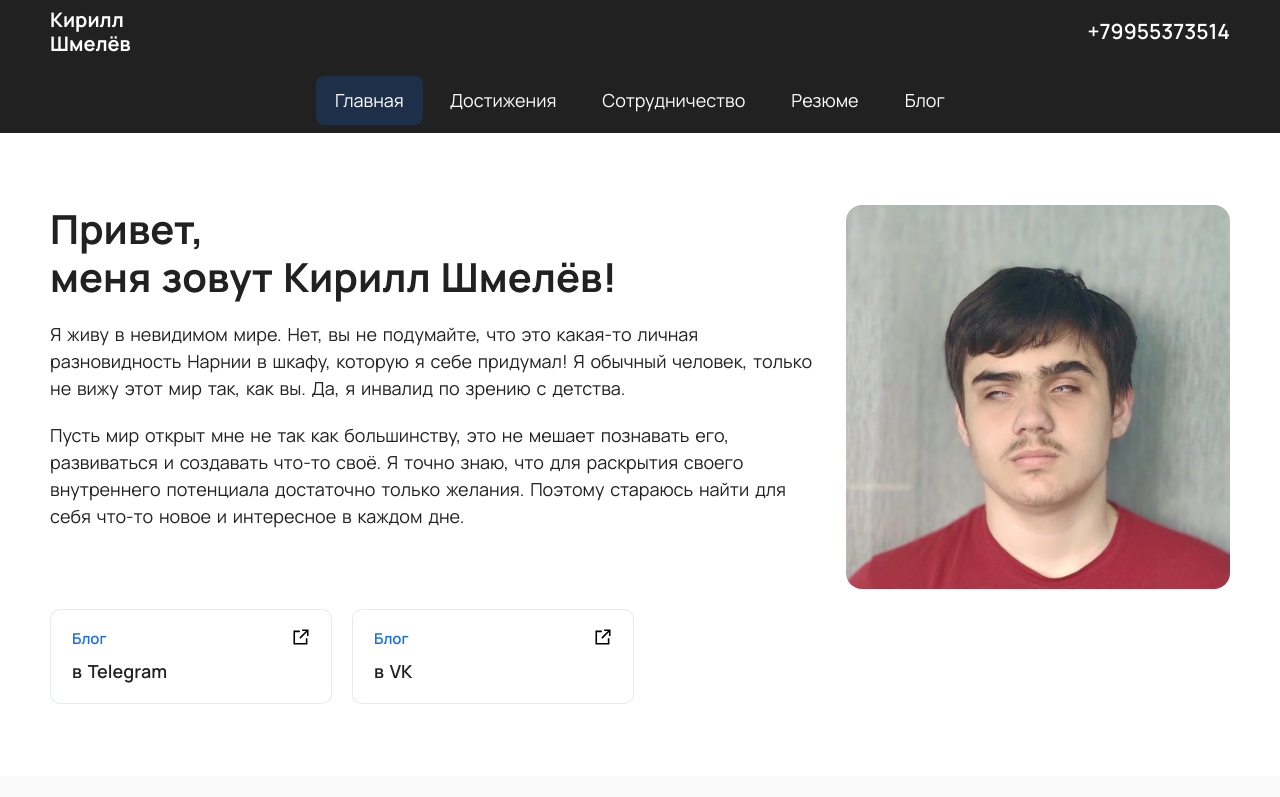
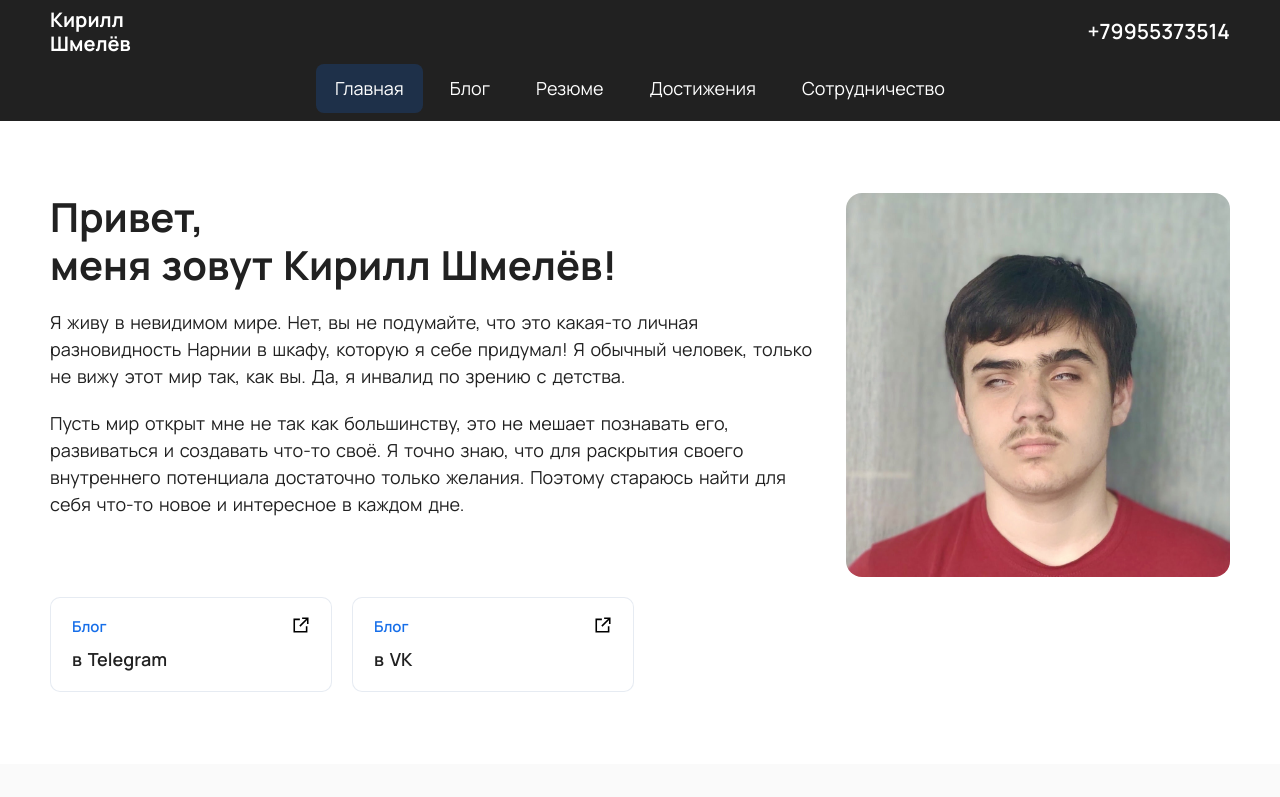
Before and after one commit to mitorun-studio/kirshmelev.ru, an Eleventy site: page src/index.html in a window 1280 px wide. Shown: the top 797 px of the page. Built offline with nearby package versions, Linux system fonts and the light colour scheme; Eleventy itself is replaced by a stand-in of ours; files that its build step writes are made by us from their sources; what @11tyrocks/eleventy-plugin-lightningcss, typograf would draw is missing.

Commit message:
FIX: Отступы в хедере и баг с лого

```diff
--- a/src/_includes/_header.njk
+++ b/src/_includes/_header.njk
@@ -10,13 +10,15 @@
 		<ul class="menu">
 			<li><a class="menu__link" href="{{ '/' | url }}" {{ 'aria-current=page' if '/' == page.url }}>Главная</a></li>
 
+			<li><a class="menu__link {{ 'active' if '/blog' in page.url }}" href="{{ '/blog/' | url }}" {{ 'aria-current=page' if '/blog/' == page.url }}>Блог</a></li>
+
+			<li><a class="menu__link {{ 'active' if '/resume' in page.url }}" href="{{ '/resume/' | url }}" {{ 'aria-current=page' if '/resume/' == page.url }}>Резюме</a></li>
+
 			<li><a class="menu__link {{ 'active' if '/achievements' in page.url }}" href="{{ '/achievements/' | url }}" {{ 'aria-current=page' if '/achievements/' == page.url }}>Достижения</a></li>
 
 			<li><a class="menu__link {{ 'active' if '/partnership' in page.url }}" href="{{ '/partnership/' | url }}" {{ 'aria-current=page' if '/partnership/' == page.url }}>Сотрудничество</a></li>
 
-			<li><a class="menu__link {{ 'active' if '/resume' in page.url }}" href="{{ '/resume/' | url }}" {{ 'aria-current=page' if '/resume/' == page.url }}>Резюме</a></li>
 
-			<li><a class="menu__link {{ 'active' if '/blog' in page.url }}" href="{{ '/blog/' | url }}" {{ 'aria-current=page' if '/blog/' == page.url }}>Блог</a></li>
 		</ul>
 
 	</nav>
--- a/src/styles.css
+++ b/src/styles.css
@@ -492,8 +492,8 @@ svg {
 .header {
 	position: relative;
 	display: grid;
-	grid-template-columns: auto 1fr;
-	gap: var(--margin-s);
+	grid-template-columns: 1fr auto;
+	gap: var(--margin-xs);
 	align-items: center;
 	padding-top: var(--margin-xs);
 	padding-bottom: var(--margin-xs);
@@ -503,6 +503,7 @@ svg {
 
 .header__brand {
 	width: min-content;
+	max-width: 6em;
 	font-weight: var(--font-weight-xl);
 	font-size: clamp(18px, calc(16.5px + 0.4vw), 20px);
 	line-height: 1.2;
```
